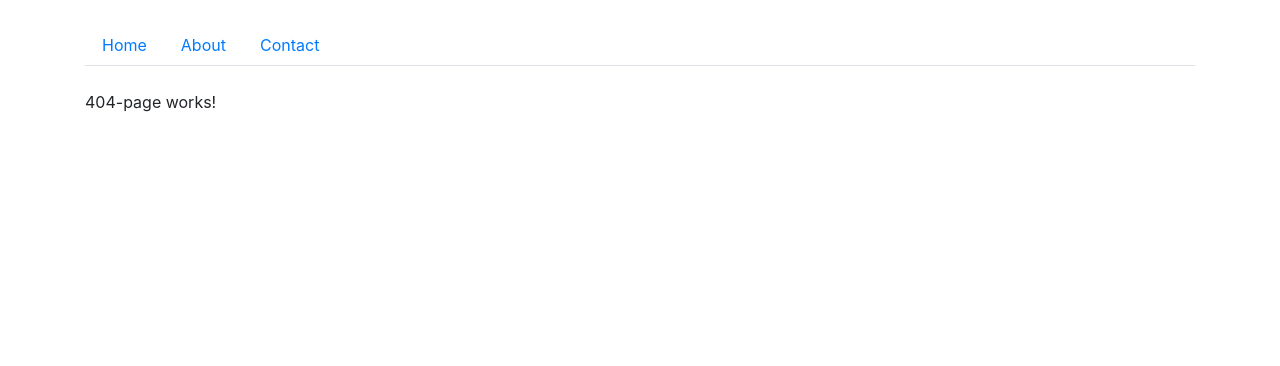
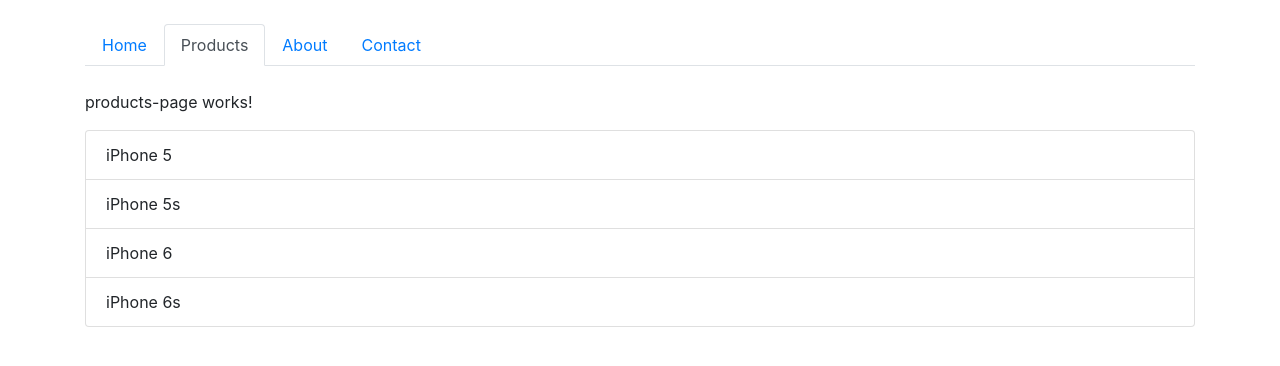
Before and after one commit to VienDinhCom/angular-examples, an Angular app: page /products in a window 1280 px wide. Before the commit this address had no page. Shown: the top 366 px of the page. Built offline with nearby package versions, Linux system fonts and the light colour scheme.

Commit message:
Create product pages

```diff
--- a/src/app/app.component.html
+++ b/src/app/app.component.html
@@ -8,6 +8,11 @@
         routerLinkActive="active"
         [routerLinkActiveOptions]="{ exact: true }"
         >Home</a
+      >
+    </li>
+    <li class="nav-item">
+      <a class="nav-link" routerLink="/products" routerLinkActive="active"
+        >Products</a
       >
     </li>
     <li class="nav-item">
--- a/src/app/app.module.ts
+++ b/src/app/app.module.ts
@@ -9,9 +9,11 @@
 import { appRoutes } from "./app.routes";
 import { ContactPageComponent } from './pages/contact-page/contact-page.component';
 import { ErrorPageComponent } from './pages/error-page/error-page.component';
+import { ProductsPageComponent } from './pages/products-page/products-page.component';
+import { ProductPageComponent } from './pages/product-page/product-page.component';
 
 @NgModule({
-  declarations: [AppComponent, HomePageComponent, AboutPageComponent, ContactPageComponent, ErrorPageComponent],
+  declarations: [AppComponent, HomePageComponent, AboutPageComponent, ContactPageComponent, ErrorPageComponent, ProductsPageComponent, ProductPageComponent],
   imports: [BrowserModule, AppRoutingModule, RouterModule.forRoot(appRoutes)],
   providers: [],
   bootstrap: [AppComponent]
--- /dev/null
+++ b/src/app/data/products.data.ts
@@ -0,0 +1,23 @@
+export interface Product {
+  id: number;
+  name: string;
+}
+
+export const productsData: Product[] = [
+  {
+    id: 1,
+    name: "iPhone 5"
+  },
+  {
+    id: 2,
+    name: "iPhone 5s"
+  },
+  {
+    id: 3,
+    name: "iPhone 6"
+  },
+  {
+    id: 4,
+    name: "iPhone 6s"
+  }
+];
--- /dev/null
+++ b/src/app/pages/product-page/product-page.component.html
@@ -0,0 +1,9 @@
+<p>products-page works!</p>
+
+<br />
+
+<h1 *ngIf="product">{{ product.name }}</h1>
+
+<br />
+
+<a class="btn btn-primary" routerLink="..">Navigate to Products Page</a>
--- /dev/null
+++ b/src/app/pages/product-page/product-page.component.ts
@@ -0,0 +1,26 @@
+import { Component, OnInit } from "@angular/core";
+import { productsData, Product } from "../../data/products.data";
+import { ActivatedRoute, Router } from "@angular/router";
+
+@Component({
+  selector: "app-product-page",
+  templateUrl: "./product-page.component.html",
+  styleUrls: ["./product-page.component.scss"]
+})
+export class ProductPageComponent implements OnInit {
+  product: Product;
+
+  constructor(private router: Router, private activatedRoute: ActivatedRoute) {
+    const product = productsData.find(({ id }) => {
+      return id === parseInt(this.activatedRoute.snapshot.params["id"]);
+    });
+
+    if (product) {
+      this.product = product;
+    } else {
+      this.router.navigate(["/404"]);
+    }
+  }
+
+  ngOnInit() {}
+}
--- /dev/null
+++ b/src/app/pages/products-page/products-page.component.html
@@ -0,0 +1,11 @@
+<p>products-page works!</p>
+
+<ul class="list-group">
+  <li
+    *ngFor="let product of products"
+    class="list-group-item"
+    (click)="navigateToProductPage(product.id)"
+  >
+    {{ product.name }}
+  </li>
+</ul>
--- /dev/null
+++ b/src/app/pages/products-page/products-page.component.ts
@@ -0,0 +1,20 @@
+import { Component, OnInit } from "@angular/core";
+import { productsData } from "../../data/products.data";
+import { Router } from "@angular/router";
+
+@Component({
+  selector: "app-products-page",
+  templateUrl: "./products-page.component.html",
+  styleUrls: ["./products-page.component.scss"]
+})
+export class ProductsPageComponent implements OnInit {
+  products = productsData;
+
+  constructor(private router: Router) {}
+
+  ngOnInit() {}
+
+  navigateToProductPage(productId: number) {
+    this.router.navigate([`/products/${productId}`]);
+  }
+}
```
Also changed, not shown: src/app/app.routes.ts (+12 -1 lines), src/app/pages/product-page/product-page.component.scss (added), src/app/pages/products-page/products-page.component.scss (added), 2 other files (tests, documents, lock files or other folders).
